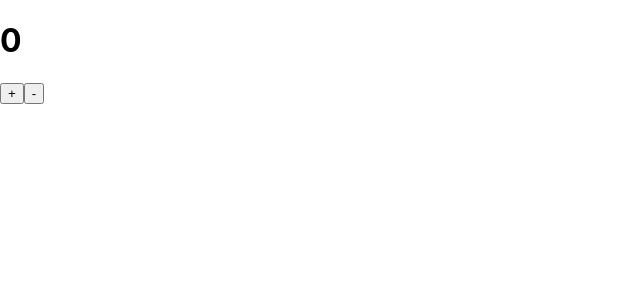
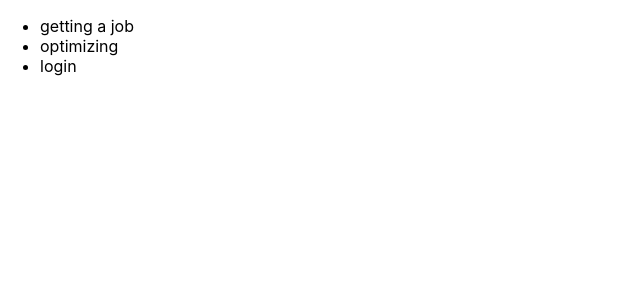
Before and after one commit to literate-t/redux-middleware-project, a React (Create React App) app: page / in a window 1280 px wide. Shown: the top 300 px of the page, without its empty margins (0-640 px from the left). Built offline with nearby package versions, Linux system fonts and the light colour scheme.

Commit message:
rendered posts component

```diff
--- a/src/App.js
+++ b/src/App.js
@@ -1,7 +1,7 @@
-import CounterContainer from './containers/CounterContainer';
+import PostListContainer from './containers/PostListContainer';
 
 function App() {
-  return <CounterContainer />;
+  return <PostListContainer />;
 }
 
 export default App;
--- /dev/null
+++ b/src/components/PostList.js
@@ -0,0 +1,13 @@
+import React from 'react';
+
+function PostList({ posts }) {
+  return (
+    <ul>
+      {posts.map((post) => (
+        <li key={post.id}>{post.title}</li>
+      ))}
+    </ul>
+  );
+}
+
+export default PostList;
--- /dev/null
+++ b/src/containers/PostListContainer.js
@@ -0,0 +1,21 @@
+import React, { useEffect } from 'react';
+import { useSelector, useDispatch } from 'react-redux';
+import PostList from '../components/PostList';
+import { getPosts } from '../modules/posts';
+
+function PostListContainer() {
+  const { data, loading, error } = useSelector((state) => state.posts.posts);
+  const dispatch = useDispatch();
+
+  useEffect(() => {
+    dispatch(getPosts());
+  }, [dispatch]); // depth에 dispatch를 넣으나 안 넣으나 똑같음. 다만 eslint 규칙을 준수하기 위해
+
+  if (loading) return <div>로딩 중...</div>;
+  if (error) return <div>에러 발생!</div>;
+  if (!data) return null;
+
+  return <PostList posts={data} />;
+}
+
+export default PostListContainer;
```
